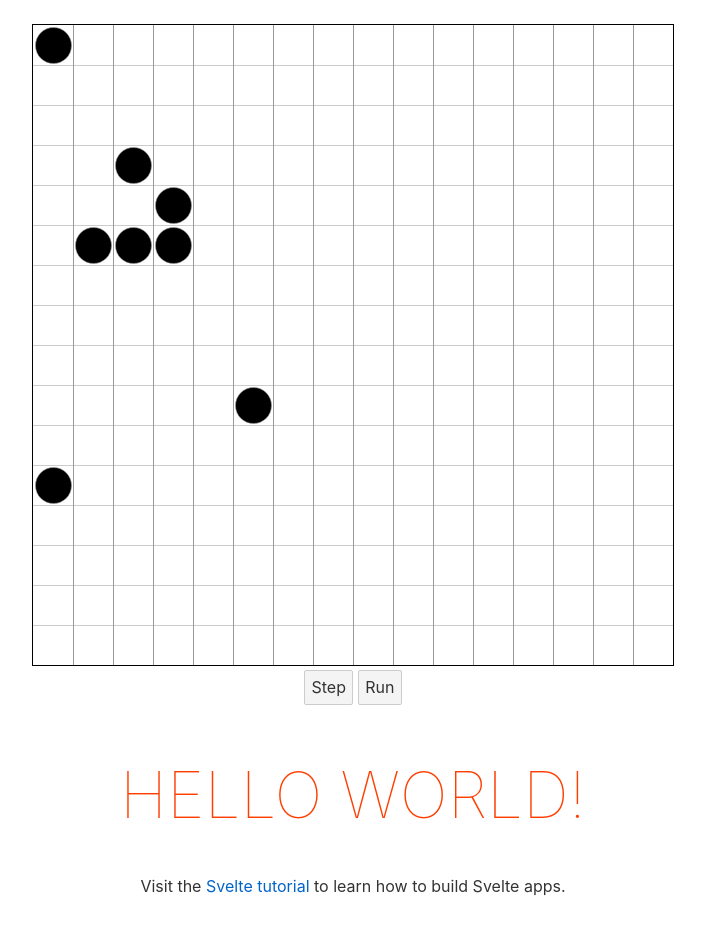
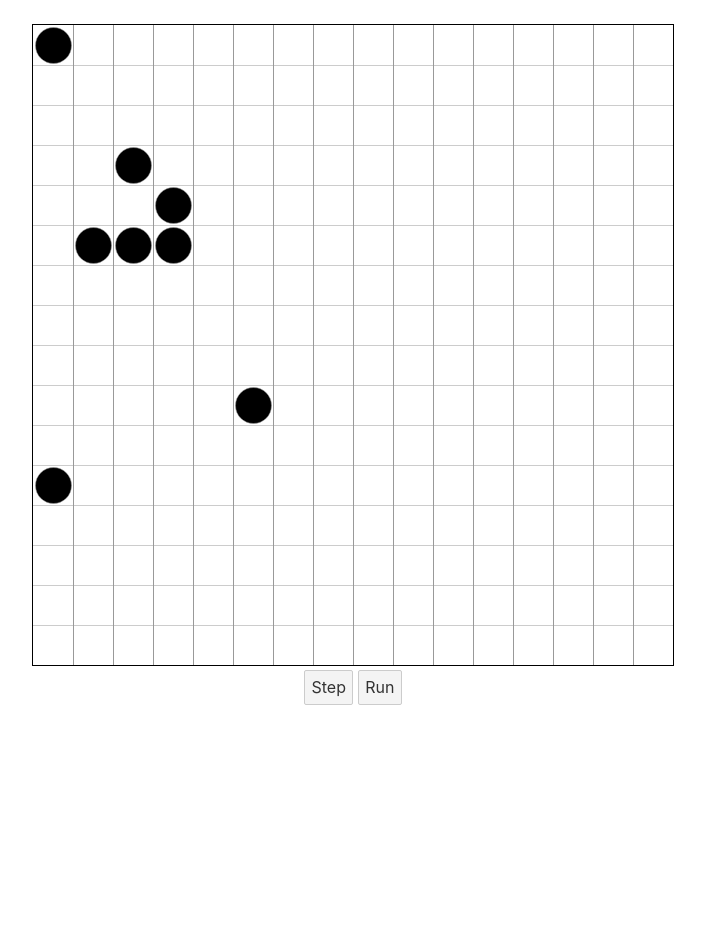
Before and after one commit to joe-trellick/life-svelte, a Svelte app: page / in a window 1280 px wide. Shown: the whole page, without its empty margins (287-992 px from the left). After the commit the page ends 800 px from the top, so only its background shows below. Built offline with nearby package versions, Linux system fonts and the light colour scheme.

Commit message:
Clean up some old stuff & console logs

```diff
--- a/src/App.svelte
+++ b/src/App.svelte
@@ -1,5 +1,4 @@
 <script>
-	export let name;
 	import LifeBoard from './components/LifeBoard.svelte'
 	import { onMount } from 'svelte';
 
@@ -8,10 +7,6 @@
 	let timerId = null;
 
 	onMount(() => {
-		console.log("LB: " + lifeBoard.grid);
-		// Doesn't work without accessors?
-		// lifeBoard.rows = 16;
-		// lifeBoard.columns = 16;
 		lifeBoard.grid[0][0] = true;
 		lifeBoard.grid[0][5] = false;
 
@@ -65,7 +60,6 @@
 	}
 
 	function step() {
-		console.log("Step here");
 		advanceState(lifeBoard.grid);
 		lifeBoard.updateContent();
 	}
@@ -91,8 +85,6 @@
 {:else}
 	<button on:click={startStop}>Stop</button>
 {/if}
-	<h1>Hello {name}!</h1>
-	<p>Visit the <a href="https://svelte.dev/tutorial">Svelte tutorial</a> to learn how to build Svelte apps.</p>
 </main>
 
 <style>
@@ -103,13 +95,6 @@
 		margin: 0 auto;
 	}
 
-	h1 {
-		color: #ff3e00;
-		text-transform: uppercase;
-		font-size: 4em;
-		font-weight: 100;
-	}
-
 	@media (min-width: 640px) {
 		main {
 			max-width: none;
--- a/src/components/LifeBoard.svelte
+++ b/src/components/LifeBoard.svelte
@@ -6,15 +6,12 @@
     export let rows = 16;
     export let columns = 16;
 	export const grid = Array(Number(columns)).fill(false).map(element => Array(Number(rows)).fill(false));
-	// console.log("dims " + rows + " " + columns + " " + typeof(columns));
-	// console.log("Goo + " + grid);
+
 	grid[5][9] = true;
 	grid[0][11] = true;
 
 	function drawGrid(canvas, grid) {
 		let ctx = canvas.getContext("2d");
-		// console.log("boo + " + canvas + " (" + canvas.clientWidth + "," + canvas.clientHeight + ") ");
-		// console.log("Goo + " + grid);
 
 		// Clear existing content
 		ctx.clearRect(0, 0, canvas.clientWidth, canvas.clientHeight);
@@ -86,7 +83,6 @@
 
 	function click(event) {
 		const boardPos = boardPositionForScreenPosition(event.offsetX, event.offsetY);
-		console.log(`Event ${event}: (${event.offsetX}, ${event.offsetY}) => (${boardPos.col}, ${boardPos.row})`);
 
 		grid[boardPos.col][boardPos.row] = !grid[boardPos.col][boardPos.row];
 		updateContent();
```
